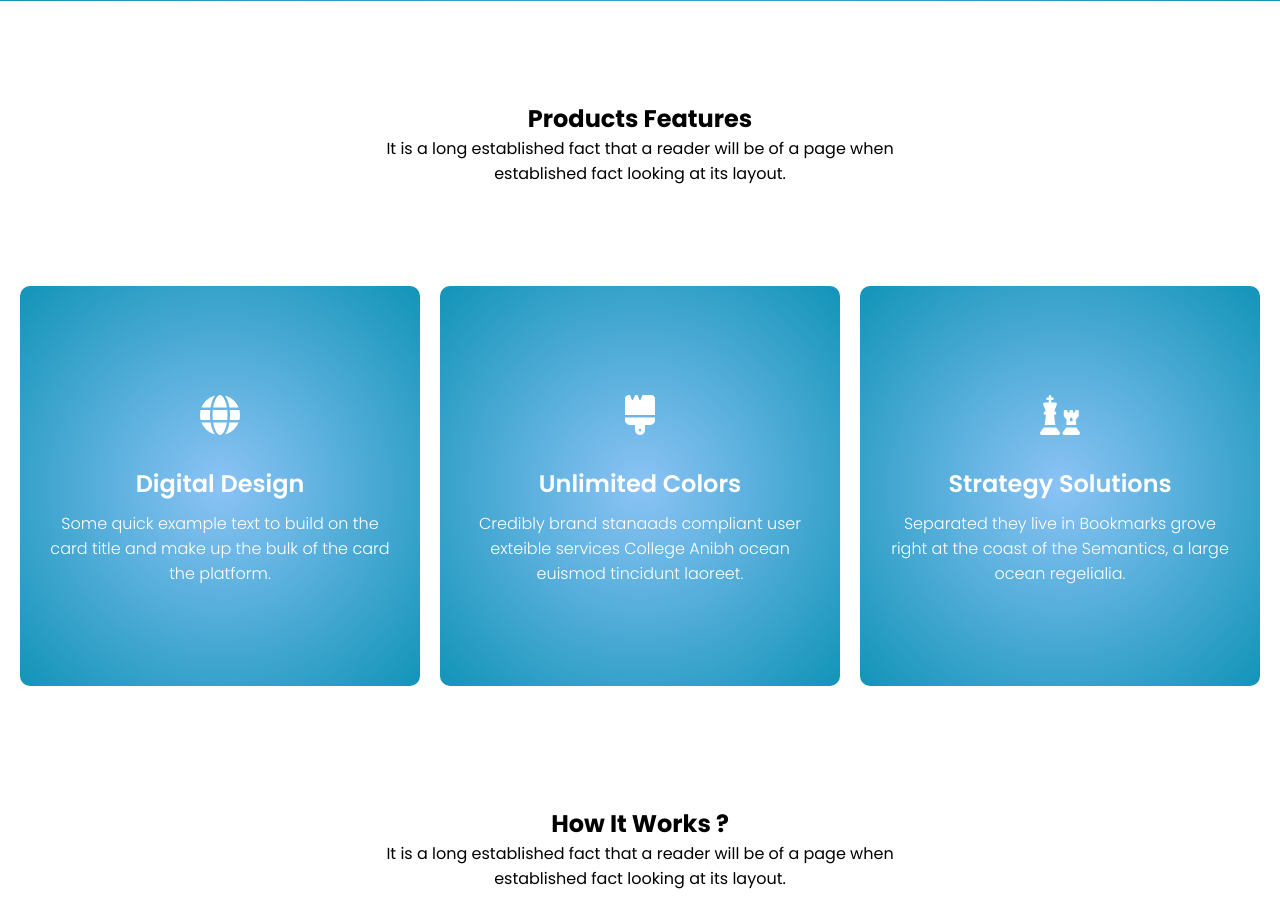
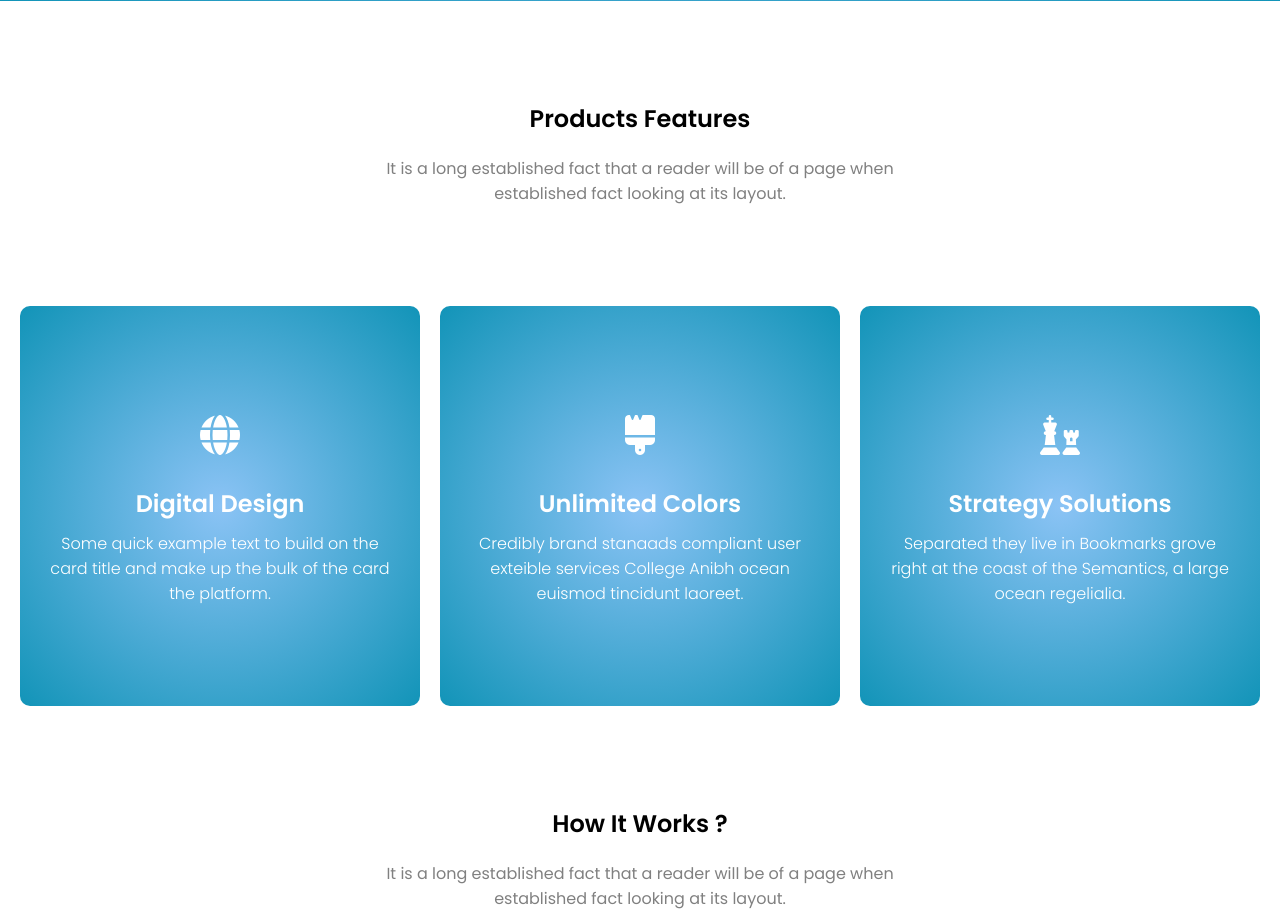
Before and after one commit to fredericbranca/LandingPage, a PHP site: page / in a window 1280 px wide. Shown: the part 822-1733 px from the top of the page. Before the commit the page ends 1711 px from the top, so only its background shows below. Run offline with PHP 8.4, Linux system fonts and the light colour scheme; some libraries are stand-ins or nearby versions.

Commit message:
css text + fin section

```diff
--- a/style.css
+++ b/style.css
@@ -152,7 +152,7 @@ nav ul li a {
 }
 
 .card {
-    margin: 100px 0px 20px 0px;
+    margin-top: 100px;
     padding: 20px 30px;
     background: radial-gradient(rgb(139, 195, 245), #1294b8);
     display: flex;
@@ -185,3 +185,11 @@ nav ul li a {
 .text {
     margin-top: 100px;
 }
+.text h1 {
+    font-weight: 600;
+    margin-bottom: 20px;
+}
+.text p {
+    font-weight: 400;
+    color: grey
+}
```
